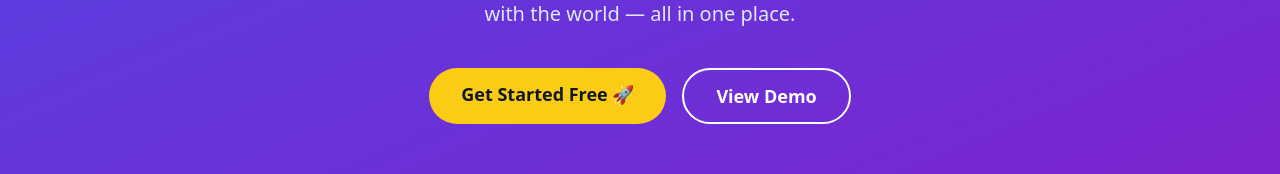
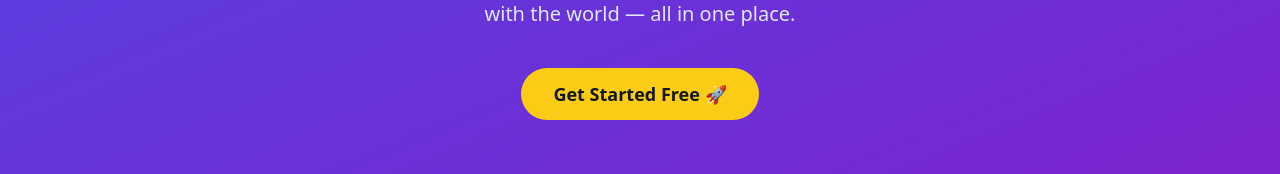
Before and after one commit to HarshKumarLPU/portfolio-management-system, a React (Vite) app in the folder client/: page / in a window 1280 px wide. Shown: the part 378-552 px from the top of the page. Built offline with nearby package versions, Linux system fonts and the light colour scheme; no server answers.

Commit message:
removed DEMO

```diff
--- a/client/src/pages/Home.jsx
+++ b/client/src/pages/Home.jsx
@@ -62,12 +62,6 @@ const Home = () => {
               className="bg-yellow-400 text-gray-900 font-bold px-8 py-3 rounded-full hover:bg-yellow-300 transition text-lg"
             >
               Get Started Free 🚀
-            </Link>
-            <Link
-              to="/portfolio"
-              className="border-2 border-white text-white font-bold px-8 py-3 rounded-full hover:bg-white hover:text-indigo-600 transition text-lg"
-            >
-              View Demo
             </Link>
           </div>
         </div>
```
